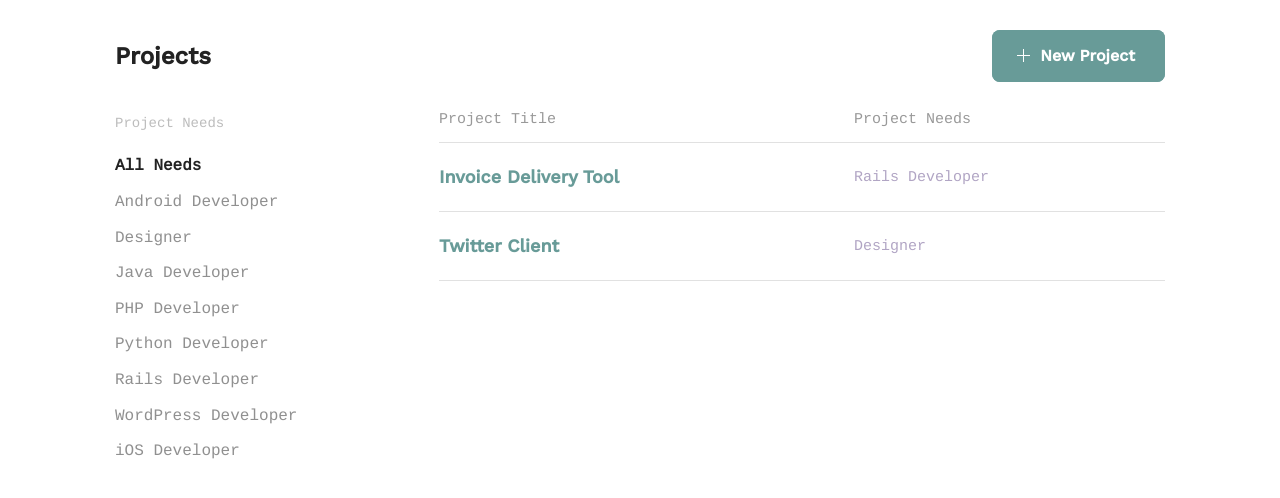
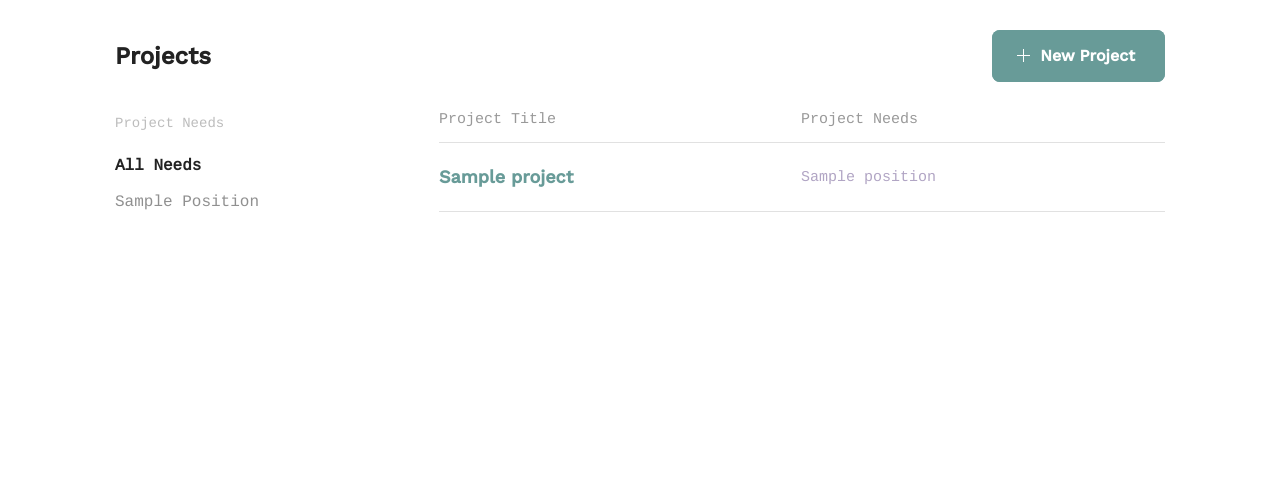
Before and after one commit to python-force/social-team-builder, a Django app: page / in a window 1280 px wide. Shown: the part 91-589 px from the top of the page. Run offline with Django 3.2, Linux system fonts and the light colour scheme; tables that the repository leaves empty hold one stand-in row (values such as "Sample post").

Commit message:
list projects index

```diff
--- a/stb/core/templates/index.html
+++ b/stb/core/templates/index.html
@@ -24,14 +24,9 @@
         <h4>Project Needs</h4>
         <ul class="circle--filter--list">
           <li><a class="selected">All Needs</a></li>
-          <li><a>Android Developer</a></li>
-          <li><a>Designer</a></li>
-          <li><a>Java Developer</a></li>
-          <li><a>PHP Developer</a></li>
-          <li><a>Python Developer</a></li>
-          <li><a>Rails Developer</a></li>
-          <li><a>WordPress Developer</a></li>
-          <li><a>iOS Developer</a></li>
+          {% for position in positions %}
+          <li><a>{{ position.title }}</a></li>
+          {% endfor %}
         </ul>
       </div>
     </div>
@@ -45,22 +40,20 @@
           </tr>
         </thead>
         <tbody>
+          {% for project in projects %}
           <tr class="clickable-row" data-href="project.html">
             <td>
-              <h3>Invoice Delivery Tool</h3>
+              <h3>{{ project.title }}</h3>
             </td>
             <td class="circle--cell--right">
-              <span class="secondary-label">Rails Developer</span>
+              <span class="secondary-label">
+                {% for position in project.positions.all %}
+                  {{ position }}{% if forloop.last %}{% else %}, {% endif %}
+                {% endfor %}
+              </span>
             </td>
           </tr>
-          <tr class="clickable-row" data-href="project.html">
-            <td>
-              <h3>Twitter Client</h3>
-            </td>
-            <td class="circle--cell--right">
-              <span class="secondary-label">Designer</span>
-            </td>
-          </tr>
+          {% endfor %}
         </tbody>
       </table>
     </div>
--- a/stb/core/views.py
+++ b/stb/core/views.py
@@ -16,6 +16,22 @@ class SignUp(CreateView):
 
 class Homepage(TemplateView):
     template_name = "index.html"
+
+    model = Project
+
+    def get_context_data(self, **kwargs):
+        context = super().get_context_data(**kwargs)
+        # context['profile'] = Profile.objects.get(user=self.request.user)
+        projects = Project.objects.all()
+        context['projects'] = projects
+        positions = []
+        for project in projects:
+            for position in project.positions.all():
+                if position.title not in positions:
+                    positions.append(position.title)
+        print(positions)
+        context['positions'] = positions
+        return context
 
 class ProjectView(TemplateView):
     template_name = "project.html"
```
Also changed, not shown: stb/core/templates/project_edit.html (+39 -15 lines).
